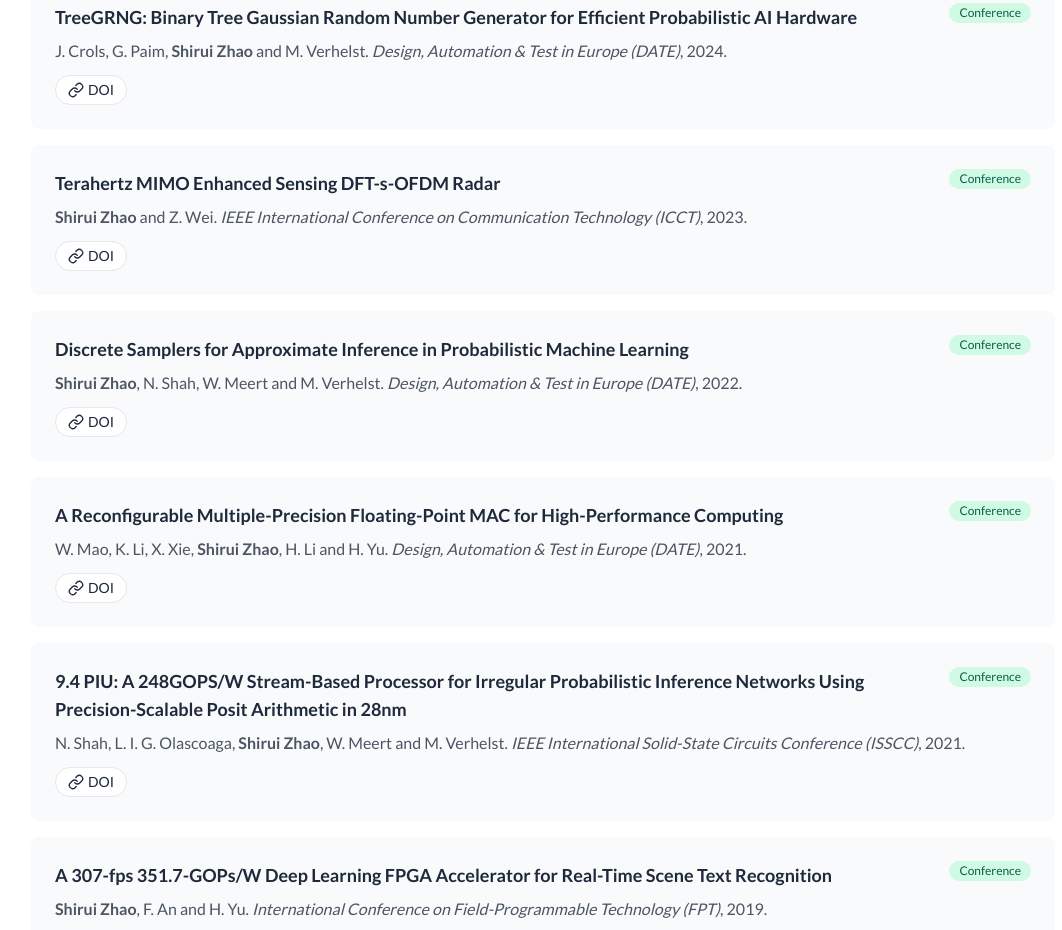
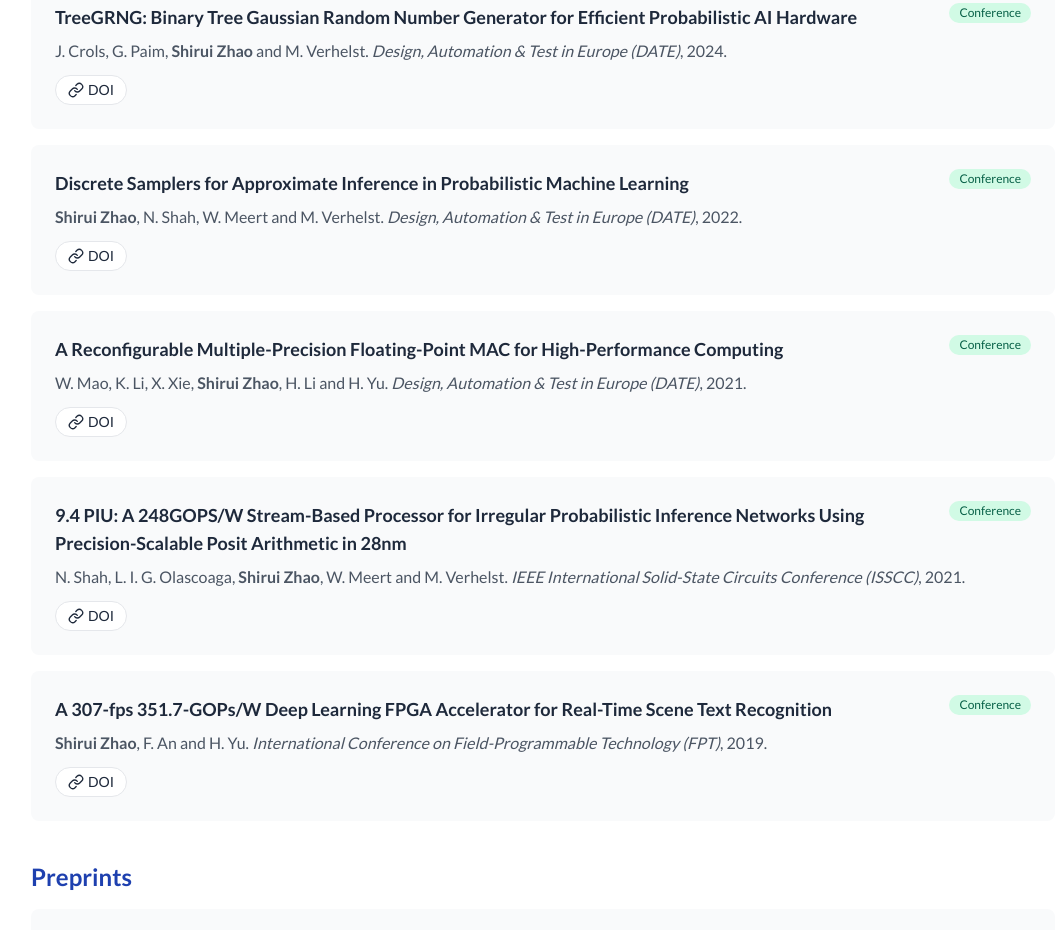
Before and after one commit to szhaoesat/szhaoesat.github.io, a plain HTML site: page index.html in a window 1280 px wide. Shown: the part 3353-4283 px from the top of the page, without its empty margins (97-1159 px from the left). Drawn offline with nearby package versions, Linux system fonts and the light colour scheme.

Commit message:
Remove publication card for Terahertz MIMO paper
Removed a publication card for 'Terahertz MIMO Enhanced Sensing DFT-s-OFDM Radar'.

```diff
--- a/index.html
+++ b/index.html
@@ -344,19 +344,6 @@
                             </a>
                         </div>
                     </div>
-                    <div class="publication-card bg-gray-50 p-6 rounded-lg transition duration-300 ease-in-out" data-aos="fade-up" data-aos-delay="150">
-                        <div class="flex flex-col sm:flex-row sm:items-start sm:justify-between gap-3">
-                            <h4 class="text-lg font-bold">Terahertz MIMO Enhanced Sensing DFT-s-OFDM Radar</h4>
-                            <span class="shrink-0 inline-flex items-center px-2.5 py-0.5 rounded-full text-xs font-medium bg-emerald-100 text-emerald-800">Conference</span>
-                        </div>
-                        <p class="text-gray-600 mt-2"><strong>Shirui Zhao</strong> and Z. Wei. <em>IEEE International Conference on Communication Technology (ICCT)</em>, 2023.</p>
-                        <div class="mt-3 flex flex-wrap gap-2">
-                            <a href="https://doi.org/10.1109/ICCT59356.2023.10419201" target="_blank" rel="noopener noreferrer" class="inline-flex items-center px-3 py-1 bg-white rounded-full text-sm border hover:border-primary hover:text-primary">
-                                <i data-feather="link" class="mr-1 w-4 h-4"></i>
-                                DOI
-                            </a>
-                        </div>
-                    </div>
                     <div class="publication-card bg-gray-50 p-6 rounded-lg transition duration-300 ease-in-out" data-aos="fade-up" data-aos-delay="200">
                         <div class="flex flex-col sm:flex-row sm:items-start sm:justify-between gap-3">
                             <h4 class="text-lg font-bold">Discrete Samplers for Approximate Inference in Probabilistic Machine Learning</h4>
```
